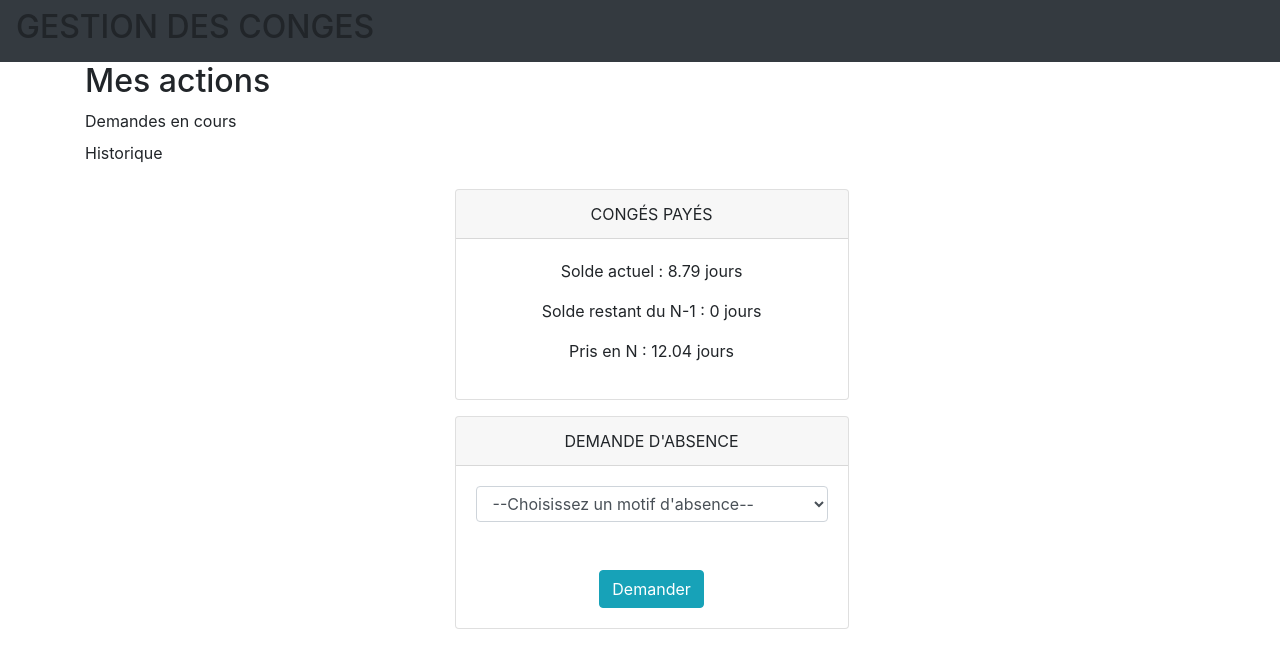
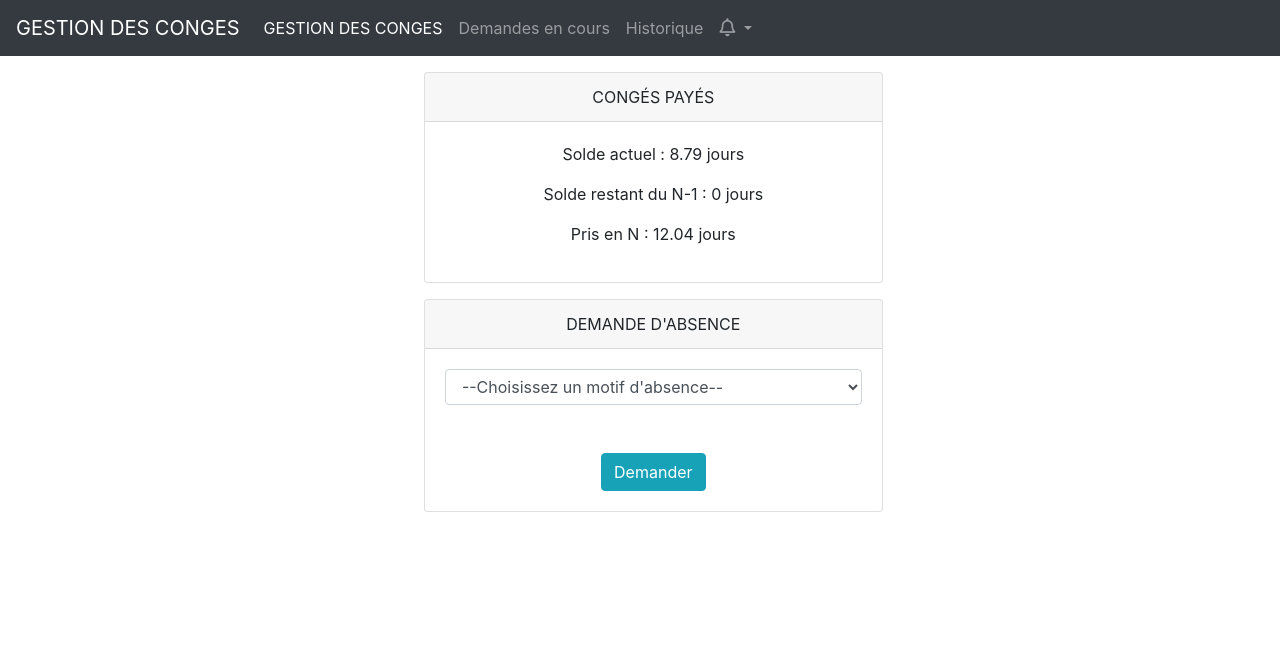
Before and after one commit to Katsuryoku/PING_2019_And, a PHP site: page /View/pageSalarieNonCadre.php in a window 1280 px wide; the page is wider, and only the part inside the window is pictured. Shown: the top 668 px of that part. Run offline with PHP 8.4, Linux system fonts and the light colour scheme; data comes from the database, SQL or seed files in the repository; data that the repository does not hold is empty; some libraries are stand-ins or nearby versions.

Commit message:
rajout du bootstrap

```diff
--- a/View/pageSalarieNonCadre.php
+++ b/View/pageSalarieNonCadre.php
@@ -9,6 +9,7 @@
 	<script src="https://ajax.googleapis.com/ajax/libs/jquery/3.4.0/jquery.min.js"></script>
 	<script src="https://cdnjs.cloudflare.com/ajax/libs/popper.js/1.14.7/umd/popper.min.js"></script>
 	<script src="https://maxcdn.bootstrapcdn.com/bootstrap/4.3.1/js/bootstrap.min.js"></script>
+	<link href="https://use.fontawesome.com/releases/v5.0.4/css/all.css" rel="stylesheet">
 	<link rel="stylesheet" href="pageSalarieNonCadre.css" />
 
 </head>
@@ -25,25 +26,35 @@
 
 
 	?>
-
-	<nav class="navbar navbar-expand-sm bg-dark navbar-dark"><ul class="navbar-nav"><li><h2>GESTION DES CONGES</h2></li></ul>
-	</nav>
-
-	<div class="container" >
+	<nav class="navbar navbar-expand-lg navbar-dark bg-dark sticky-top">
+  <a class="navbar-brand" href="#">GESTION DES CONGES</a>
+  <button class="navbar-toggler" type="button" data-toggle="collapse" data-target="#navbarNavAltMarkup" aria-controls="navbarNavAltMarkup" aria-expanded="false" aria-label="Toggle navigation">
+    <span class="navbar-toggler-icon"></span>
+  </button>
+  <div class="collapse navbar-collapse" id="navbarNavAltMarkup">
+    <div class="navbar-nav">
+      <li class="nav-item">
+      <a class="nav-item nav-link active" href="pageSalarieNonCadre.php">GESTION DES CONGES <span class="sr-only">(current)</span></a>
+      </li>
+      <li class="nav-item">
+      <a class="nav-item nav-link" href="demandes.php">Demandes en cours</a>
+      </li>
+      <li class="nav-item">
+      <a class="nav-item nav-link" href="historique.php">Historique</a>
+      </li>
+      <li class="nav-item dropdown navbar-right">
+        <a class="nav-link dropdown-toggle" href="#" id="navbarDropdownMenuLink" data-toggle="dropdown" aria-haspopup="true" aria-expanded="false">
+          <span class="label label-pill label-danger count" style="border-radius:10px;"></span>
+          <span class="far fa-bell" style="font-size:18px;"></span>
+        </a>
+        <div class="dropdown-menu" aria-labelledby="navbarDropdownMenuLink">
+        </div>
+      </li>
+    </div>
+  </div>
+</nav>
 
 
-
-		<h2>Mes actions</h2>
-
-		<ul class="nav flex-column">
-			<li class="nav-item">
-				<label>Demandes en cours</label>
-			</li>
-			<li class="nav-item">
-				<label>Historique</label>
-			</li>
-
-		</ul>
 
 
 
```
Also changed, not shown: 2 other files.
